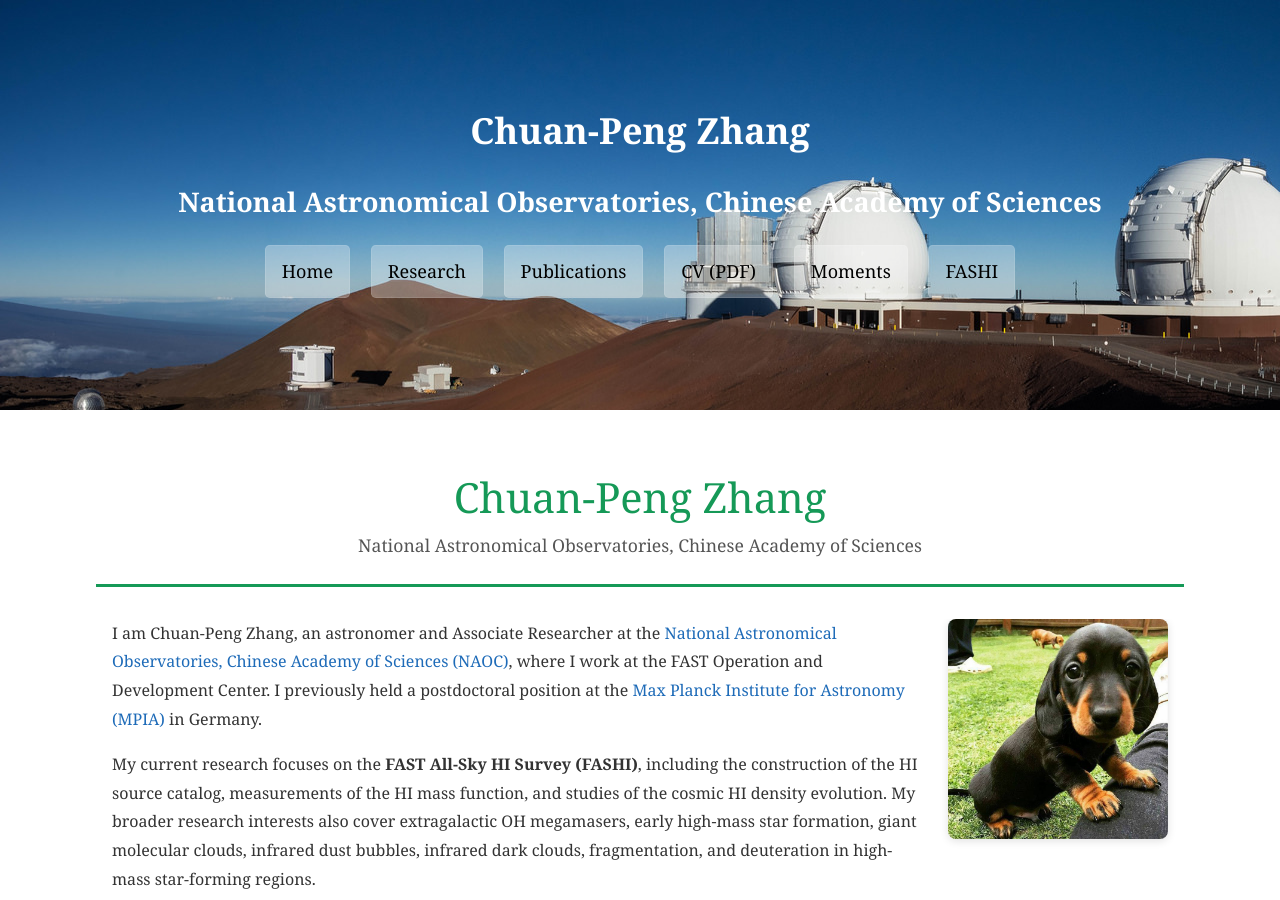
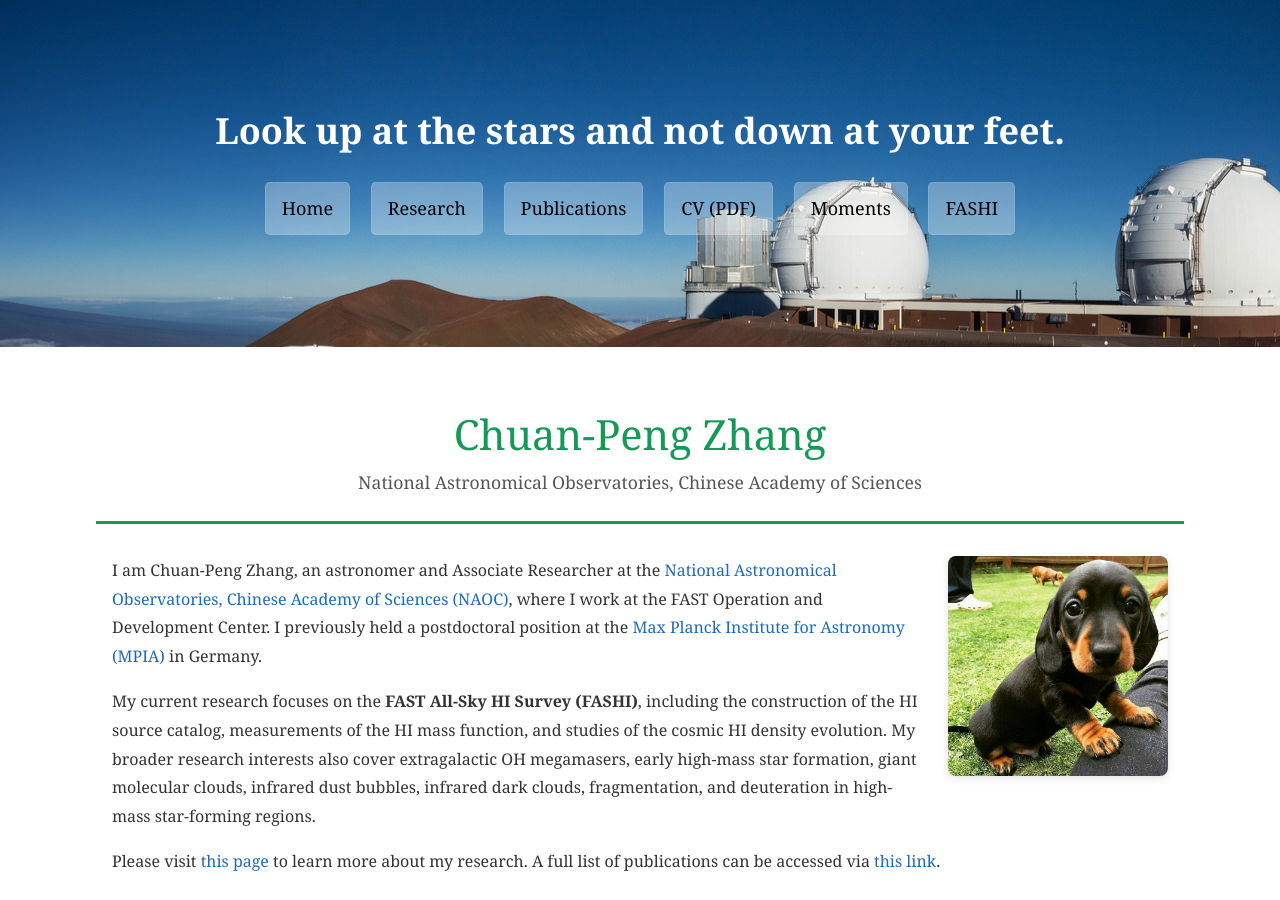
Before and after one commit to zcp521/zcp521.github.io, a Jekyll site: the page built from index.html, in a window 1280 px wide and 900 px high. Built offline with Jekyll 4.4.1, drawn with Linux system fonts in a browser that asks for light colours; the list of posts is cut into pages by our own code.

Commit message:
Update index.html

```diff
--- a/index.html
+++ b/index.html
@@ -1,7 +1,6 @@
 ---
 layout: default
-title: "Chuan-Peng Zhang"
-tagline: "National Astronomical Observatories, Chinese Academy of Sciences"
+title: "Look up at the stars and not down at your feet."
 ---
 
 <div class="homepage">
```
